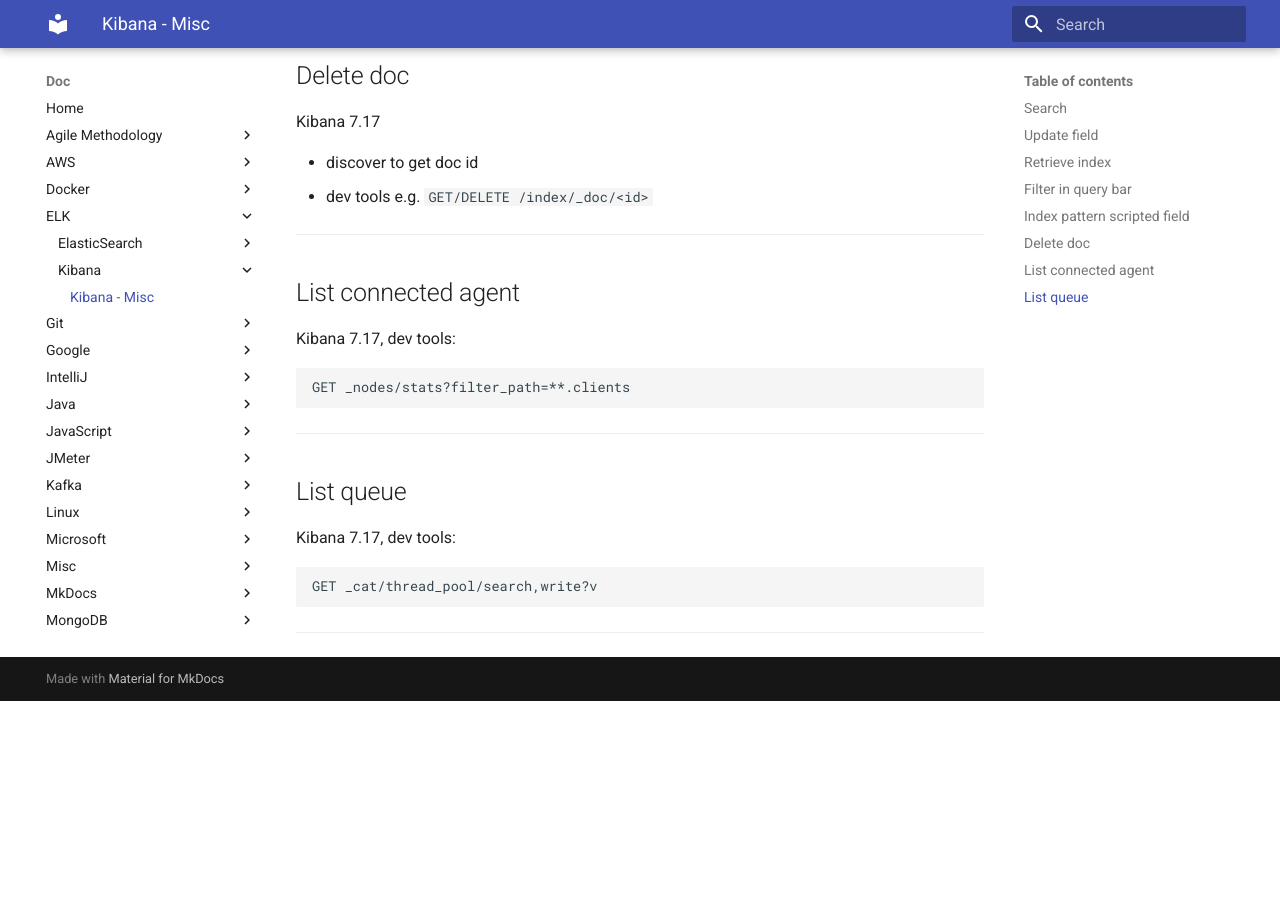
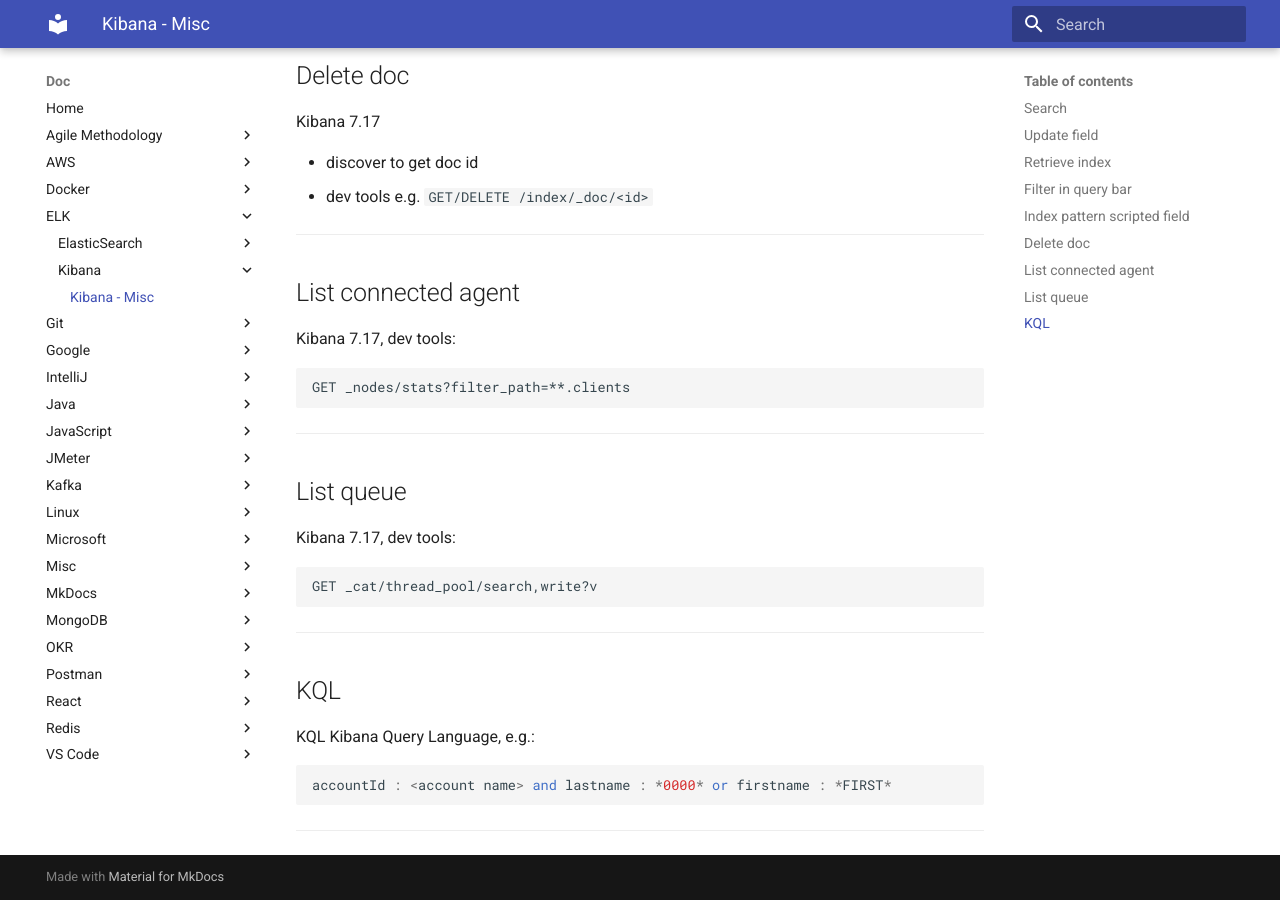
Before and after one commit to oldu73/doc, an MkDocs documentation site: the page built from docs/elk/kibana/kibana.md, in a window 1280 px wide and 900 px high, scrolled down 1919 px. Built offline with MkDocs 1.6.1 and Material for MkDocs 9.7.7, drawn with Linux system fonts in a browser that asks for light colours; before the commit the page ends 2620 px from its top, so only the background shows below that.

Commit message:
kibana kql

````diff
--- a/docs/elk/kibana/kibana.md
+++ b/docs/elk/kibana/kibana.md
@@ -1,6 +1,6 @@
 # Kibana
 
-***
+---
 
 ## Search
 
@@ -18,7 +18,7 @@
 }
 ```
 
-***
+---
 
 ## Update field
 
@@ -52,7 +52,7 @@
 }
 ```
 
-***
+---
 
 ## Retrieve index
 
@@ -69,7 +69,7 @@
 }
 ```
 
-***
+---
 
 ## Filter in query bar
 
@@ -79,7 +79,7 @@
 id:3*
 ```
 
-***
+---
 
 ## Index pattern scripted field
 
@@ -89,7 +89,7 @@
 (doc['gatewayDate'].value - doc['timestamp'].value)/1000
 ```
 
-***
+---
 
 ## Delete doc
 
@@ -98,7 +98,7 @@
 - discover to get doc id
 - dev tools e.g. `GET/DELETE /index/_doc/<id>`
 
-***
+---
 
 ## List connected agent
 
@@ -108,7 +108,7 @@
 GET _nodes/stats?filter_path=**.clients
 ```
 
-***
+---
 
 ## List queue
 
@@ -118,4 +118,14 @@
 GET _cat/thread_pool/search,write?v
 ```
 
-***
+---
+
+## KQL
+
+KQL Kibana Query Language, e.g.:
+
+```kql
+accountId : <account name> and lastname : *0000* or firstname : *FIRST*
+```
+
+---
````
